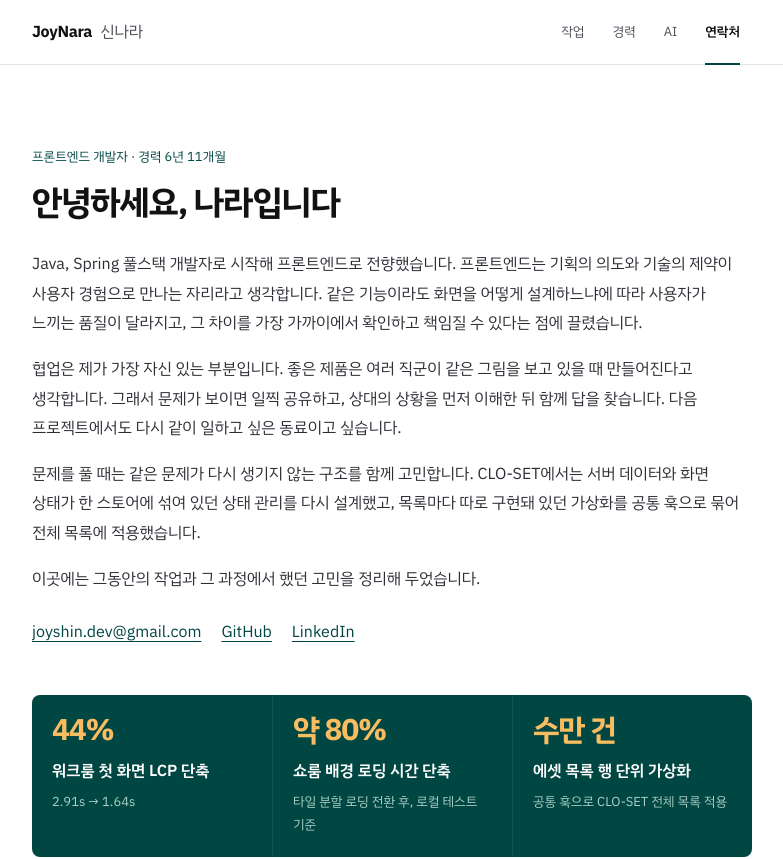
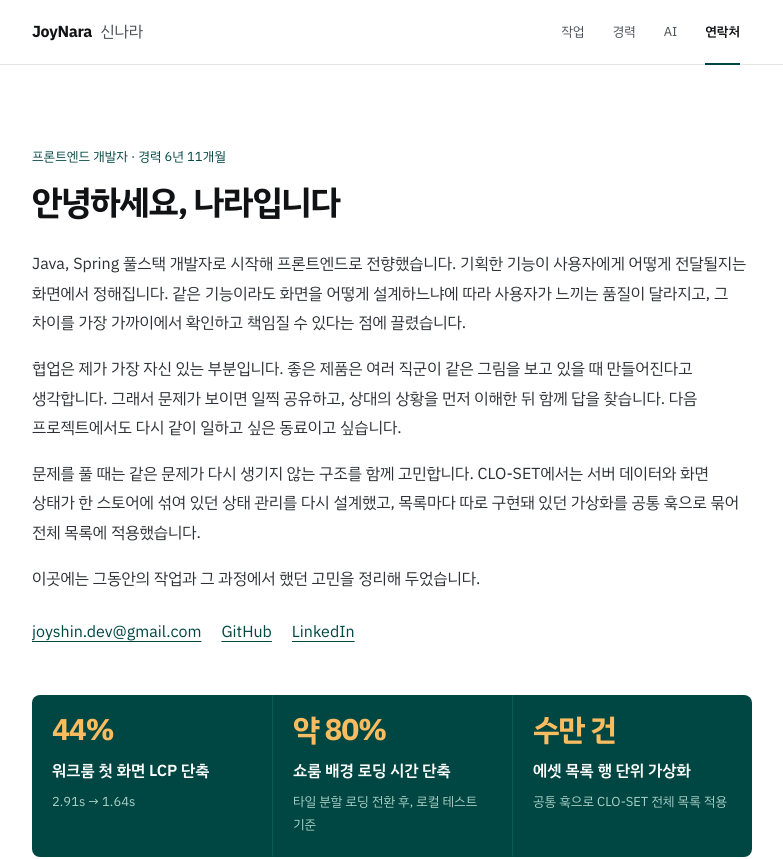
Before and after one commit to JoyNaraShin/joyshin-fe, a React (Vite) app: page / in a window 1280 px wide. Shown: the top 859 px of the page, without its empty margins (248-1031 px from the left). Built offline with nearby package versions, Linux system fonts and the light colour scheme.

Commit message:
홈 소개 첫 문단의 어색한 문장을 고친다
Co-Authored-By: Claude Opus 5.5 <noreply@anthropic.com>
Claude-Session: https://claude.ai/code/session_01Wrmgii3G1haiAvvBXUgYHP

```diff
--- a/src/features/portfolio/Hero.tsx
+++ b/src/features/portfolio/Hero.tsx
@@ -16,10 +16,10 @@ export function Hero() {
       </h1>
       <div className="mt-6 space-y-4 text-t3 text-pretty leading-[1.85] text-ink-2">
         <p>
-          Java, Spring 풀스택 개발자로 시작해 프론트엔드로 전향했습니다. 프론트엔드는 기획의 의도와
-          기술의 제약이 사용자 경험으로 만나는 자리라고 생각합니다. 같은 기능이라도 화면을 어떻게
-          설계하느냐에 따라 사용자가 느끼는 품질이 달라지고, 그 차이를 가장 가까이에서 확인하고
-          책임질 수 있다는 점에 끌렸습니다.
+          Java, Spring 풀스택 개발자로 시작해 프론트엔드로 전향했습니다. 기획한 기능이 사용자에게
+          어떻게 전달될지는 화면에서 정해집니다. 같은 기능이라도 화면을 어떻게 설계하느냐에 따라
+          사용자가 느끼는 품질이 달라지고, 그 차이를 가장 가까이에서 확인하고 책임질 수 있다는 점에
+          끌렸습니다.
         </p>
         <p>
           협업은 제가 가장 자신 있는 부분입니다. 좋은 제품은 여러 직군이 같은 그림을 보고 있을 때
```
